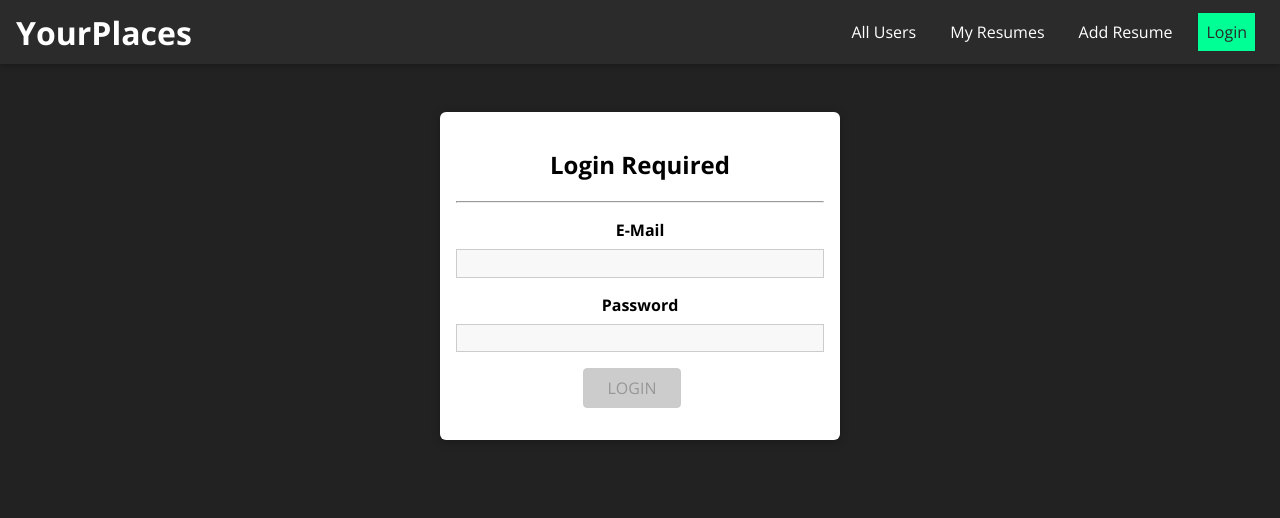
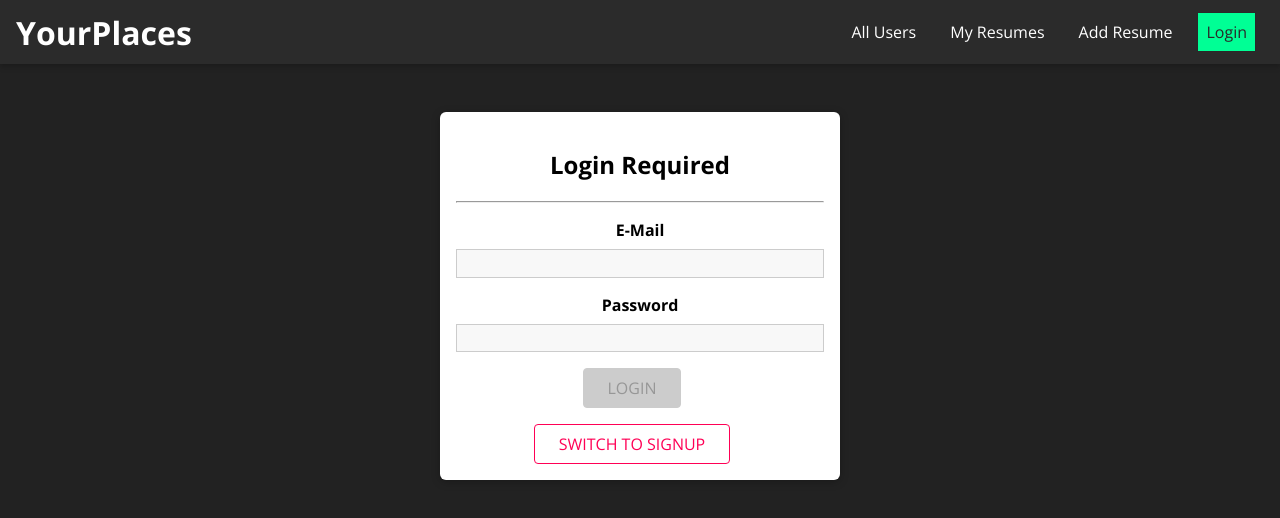
Before and after one commit to vignesh-natarajxn/PiPort, a React (Create React App) app in the folder frontend/: page /auth in a window 1280 px wide. Shown: the top 518 px of the page. Built offline with nearby package versions, Linux system fonts and the light colour scheme.

Commit message:
login authorization

```diff
--- a/frontend/src/user/pages/Auth.js
+++ b/frontend/src/user/pages/Auth.js
@@ -1,17 +1,20 @@
-import React from 'react';
+import React, { useState } from 'react';
 
 import Card from '../../shared/components/UIElements/Card';
 import Input from '../../shared/components/FormElements/Input';
 import Button from '../../shared/components/FormElements/Button';
 import {
   VALIDATOR_EMAIL,
-  VALIDATOR_MINLENGTH
+  VALIDATOR_MINLENGTH,
+  VALIDATOR_REQUIRE
 } from '../../shared/util/validators';
 import { useForm } from '../../shared/hooks/form-hook';
 import './Auth.css';
 
 const Auth = () => {
-  const [formState, inputHandler] = useForm(
+  const [isLoginMode, setIsLoginMode] = useState(true);
+
+  const [formState, inputHandler, setFormData] = useForm(
     {
       email: {
         value: '',
@@ -25,6 +28,30 @@
     false
   );
 
+  const switchModeHandler = () => {
+    if (!isLoginMode) {
+      setFormData(
+        {
+          ...formState.inputs,
+          name: undefined
+        },
+        formState.inputs.email.isValid && formState.inputs.password.isValid
+      );
+    } else {
+      setFormData(
+        {
+          ...formState.inputs,
+          name: {
+            value: '',
+            isValid: false
+          }
+        },
+        false
+      );
+    }
+    setIsLoginMode(prevMode => !prevMode);
+  };
+
   const authSubmitHandler = event => {
     event.preventDefault();
     console.log(formState.inputs);
@@ -35,6 +62,17 @@
       <h2>Login Required</h2>
       <hr />
       <form onSubmit={authSubmitHandler}>
+        {!isLoginMode && (
+          <Input
+            element="input"
+            id="name"
+            type="text"
+            label="Your Name"
+            validators={[VALIDATOR_REQUIRE()]}
+            errorText="Please enter a name."
+            onInput={inputHandler}
+          />
+        )}
         <Input
           element="input"
           id="email"
@@ -54,9 +92,12 @@
           onInput={inputHandler}
         />
         <Button type="submit" disabled={!formState.isValid}>
-          LOGIN
+          {isLoginMode ? 'LOGIN' : 'SIGNUP'}
         </Button>
       </form>
+      <Button inverse onClick={switchModeHandler}>
+        SWITCH TO {isLoginMode ? 'SIGNUP' : 'LOGIN'}
+      </Button>
     </Card>
   );
 };
```
